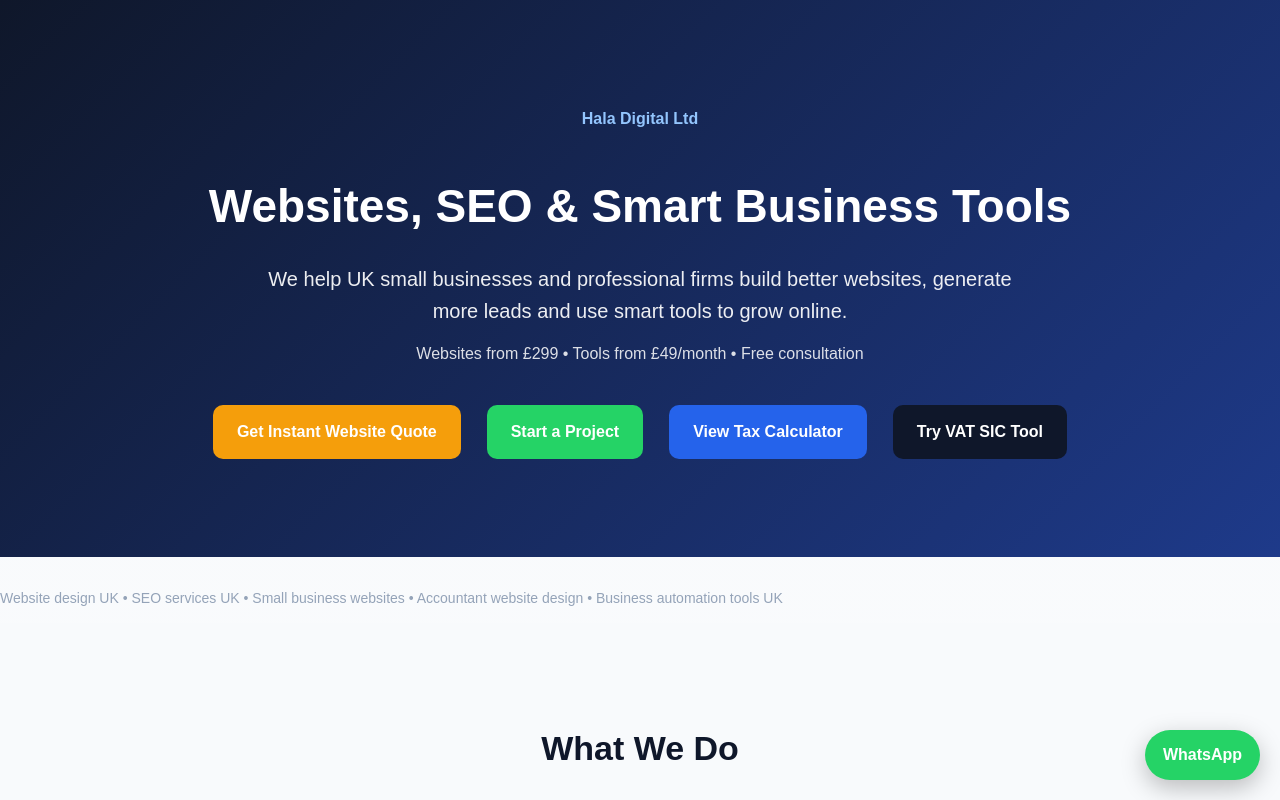
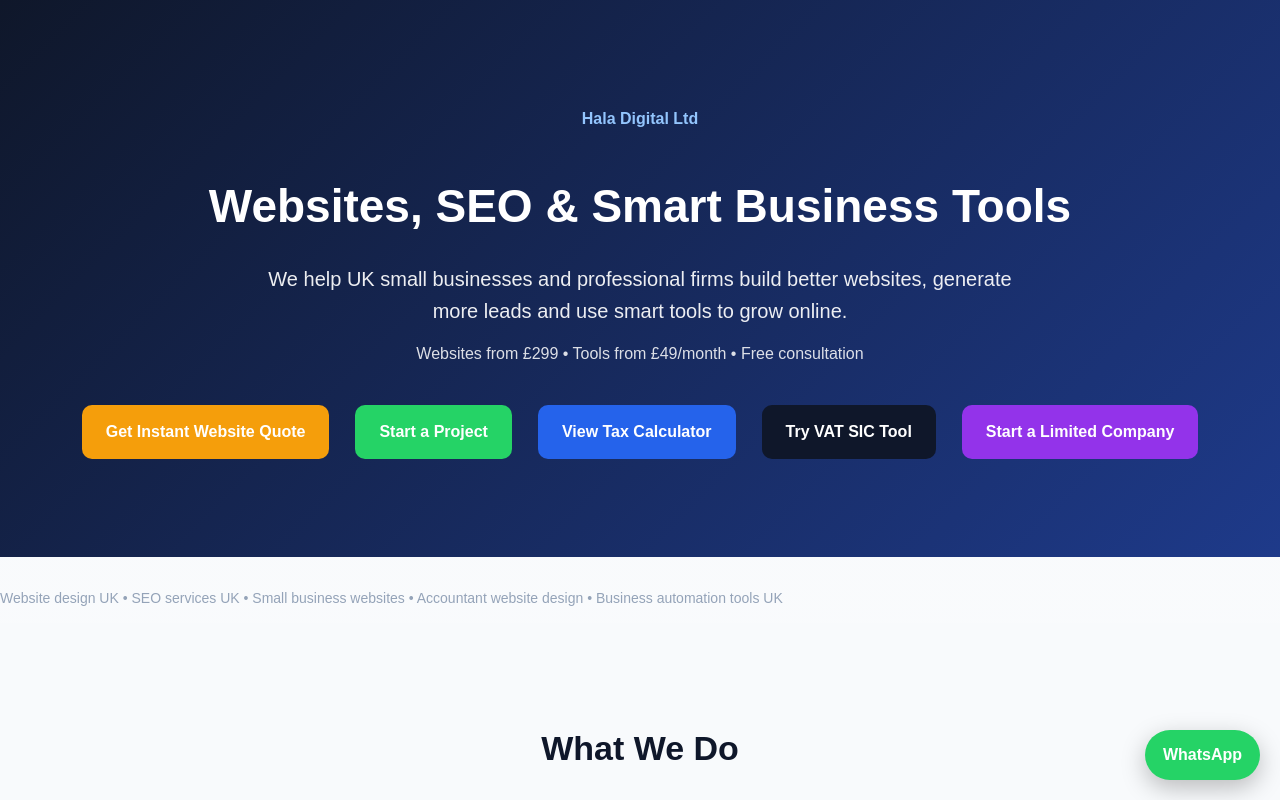
Before and after one commit to HalaDigitalLtd/uktaxcalculator-app, a Next.js app: page /hala in a window 1280 px wide. Shown: the top 800 px of the page. Built offline with nearby package versions, Linux system fonts and the light colour scheme.

Commit message:
Add company formation CTA to homepage hero

```diff
--- a/app/hala/page.tsx
+++ b/app/hala/page.tsx
@@ -49,6 +49,12 @@
   style={{ ...buttonStyle, background: "#0f172a", color: "white" }}
 >
   Try VAT SIC Tool
+</a>
+          <a
+  href="/company-formation"
+  style={{ ...buttonStyle, background: "#9333ea", color: "white" }}
+>
+  Start a Limited Company
 </a>
         </div>
       </section>
```
